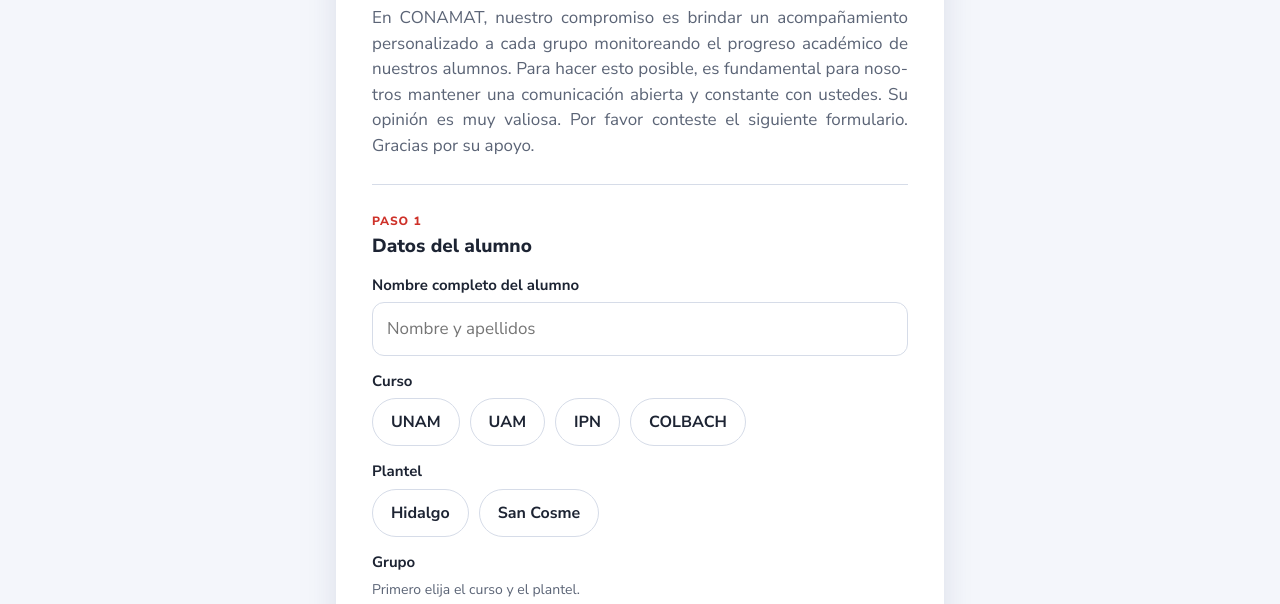
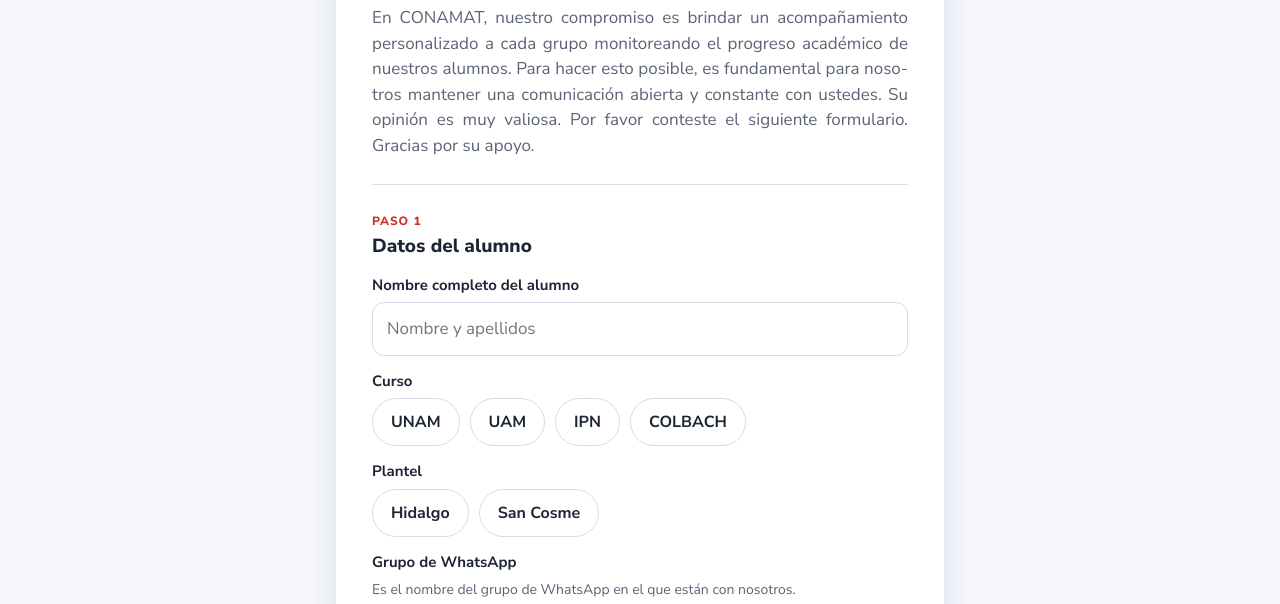
Before and after one commit to Itzelgg9/seguimiento-conamat, a plain HTML site: page index.html in a window 1280 px wide. Shown: the part 196-800 px from the top of the page. Drawn offline with Linux system fonts and the light colour scheme.

Commit message:
Aclarar que el grupo es el grupo de WhatsApp
Co-Authored-By: Claude Opus 5.5 <noreply@anthropic.com>

```diff
--- a/index.html
+++ b/index.html
@@ -222,12 +222,13 @@
           <input type="radio" name="plantel" id="p-sancosme" value="San Cosme"><label for="p-sancosme">San Cosme</label>
         </div>
 
-        <label class="campo" id="lbl-grupo">Grupo</label>
+        <label class="campo" id="lbl-grupo">Grupo de WhatsApp</label>
+        <p class="ayuda" style="margin:0 0 10px">Es el nombre del grupo de WhatsApp en el que están con nosotros.</p>
         <p class="ayuda" id="grupo-espera">Primero elija el curso y el plantel.</p>
         <div class="opciones grupos oculto" role="radiogroup" aria-labelledby="lbl-grupo" data-grupo="grupo_lista" id="grupo-lista"></div>
         <div id="grupo-libre" class="oculto">
           <input type="text" id="grupo" name="grupo" autocomplete="off" maxlength="80" placeholder="Ej. UNAM Sabatino Hidalgo" aria-labelledby="lbl-grupo">
-          <p class="ayuda">Escriba el nombre del grupo de WhatsApp en el que está añadido el alumno.</p>
+          <p class="ayuda">Escriba el nombre del grupo de WhatsApp en el que están con nosotros, tal como aparece.</p>
         </div>
       </section>
 
@@ -512,7 +513,7 @@
     if (!valorRadio('curso')) err(grupo('curso'), 'Elija el curso.');
     if (!valorRadio('plantel')) err(grupo('plantel'), 'Elija el plantel.');
     if (valorRadio('curso') && valorRadio('plantel')) {
-      if (gruposActuales() && !valorRadio('grupo_lista')) err(grupoLista, 'Elija el grupo del alumno.');
+      if (gruposActuales() && !valorRadio('grupo_lista')) err(grupoLista, 'Elija el grupo de WhatsApp en el que están con nosotros.');
       else if (!valorGrupo()) err(form.grupo, 'Escriba el nombre del grupo de WhatsApp.');
     }
 
```
